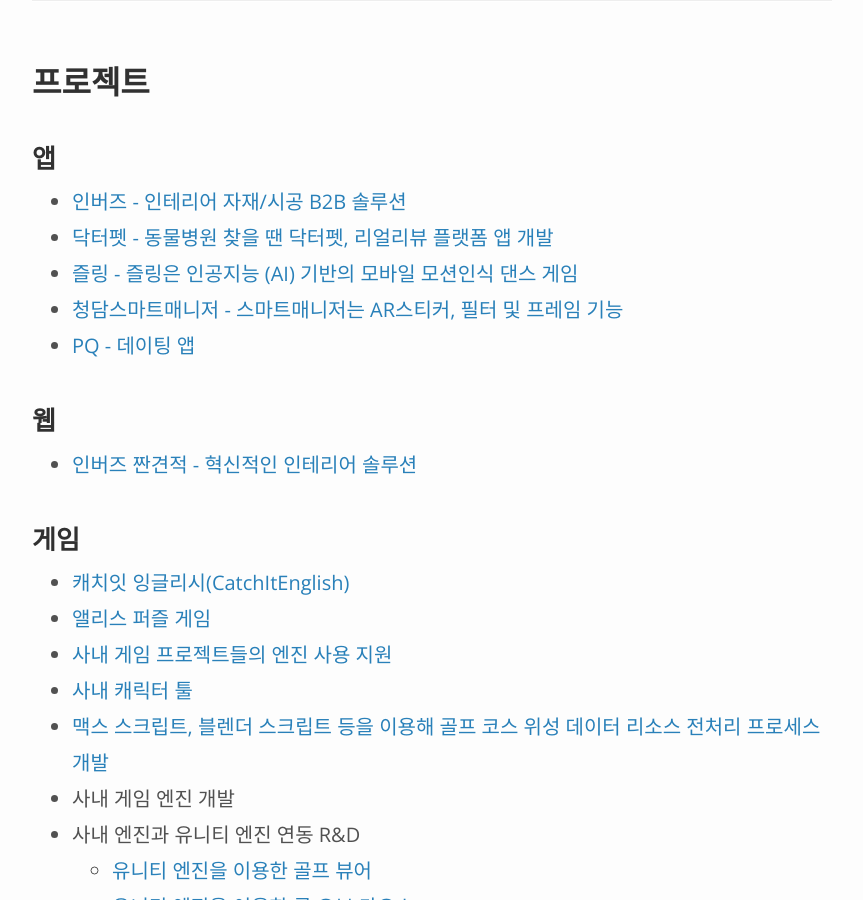
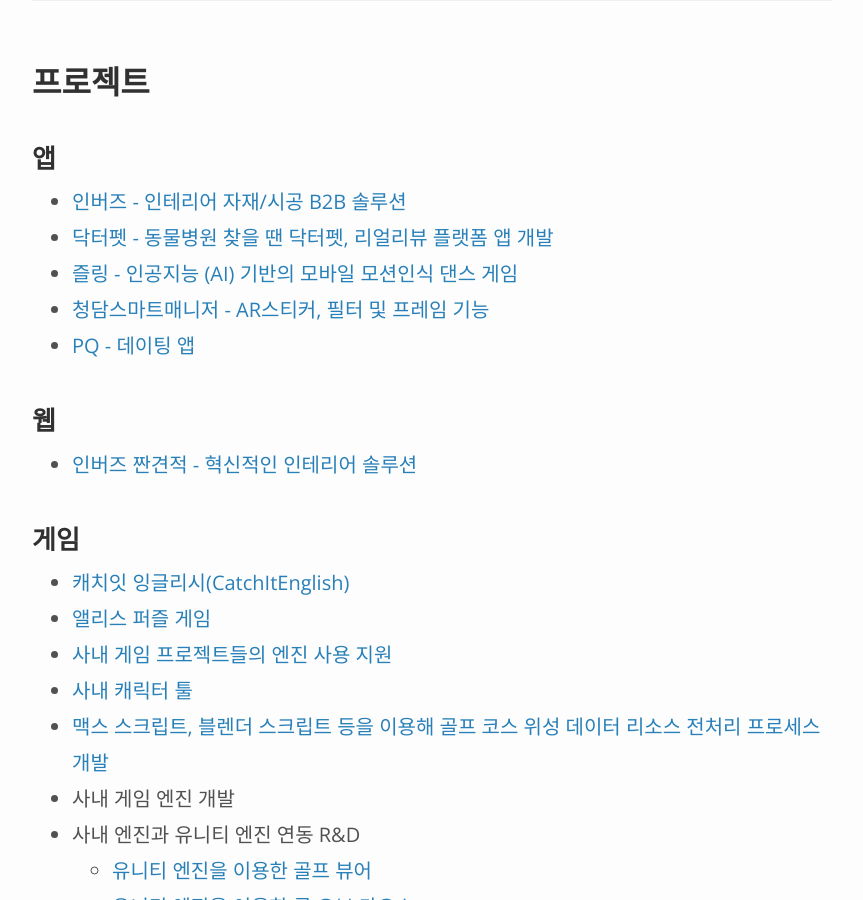
Before and after one commit to jangjang4180/jangjang4180.github.io, a Jekyll site: the page built from index.md, in a window 1280 px wide and 900 px high, scrolled down 3773 px. Shown: the whole window, without its empty margins (208-1071 px from the left). Built offline with Jekyll 4.4.1, drawn with Linux system fonts in a browser that asks for light colours.

Commit message:
텍스트 수정

```diff
--- a/_includes/projects.md
+++ b/_includes/projects.md
@@ -2,8 +2,8 @@
 ### 앱
 * [인버즈 - 인테리어 자재/시공 B2B 솔루션](/projects/app/inbuzz.html)
 * [닥터펫 - 동물병원 찾을 땐 닥터펫, 리얼리뷰 플랫폼 앱 개발](/projects/app/drpet.html)
-* [즐링 - 즐링은 인공지능 (AI) 기반의 모바일 모션인식 댄스 게임](/projects/app/zling.html)
-* [청담스마트매니저 - 스마트매니저는 AR스티커, 필터 및 프레임 기능](/projects/app/smartmanager.html)
+* [즐링 - 인공지능 (AI) 기반의 모바일 모션인식 댄스 게임](/projects/app/zling.html)
+* [청담스마트매니저 - AR스티커, 필터 및 프레임 기능](/projects/app/smartmanager.html)
 * [PQ - 데이팅 앱](/projects/app/pq.html)
 
 ### 웹
```
Also changed, not shown: projects/app/smartmanager.md (+1 -1 lines), projects/app/zling.md (+1 -1 lines).
